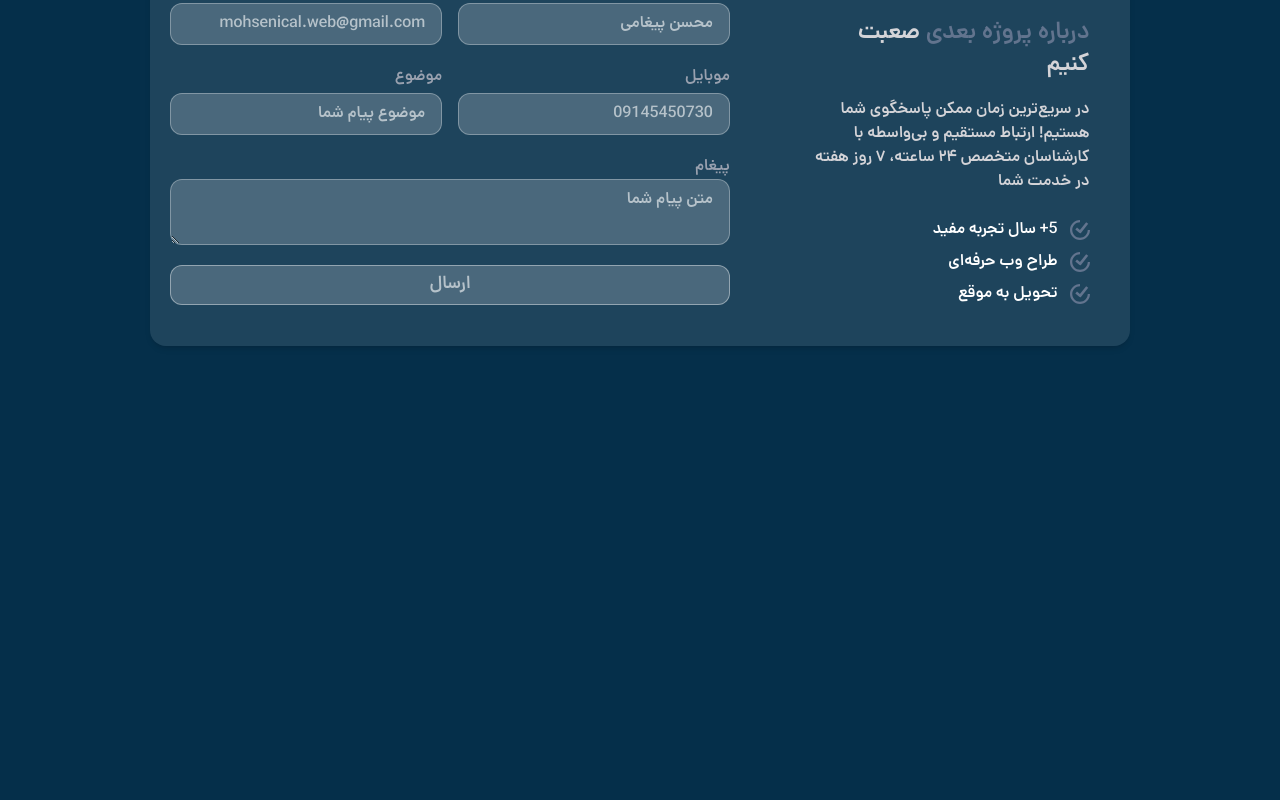
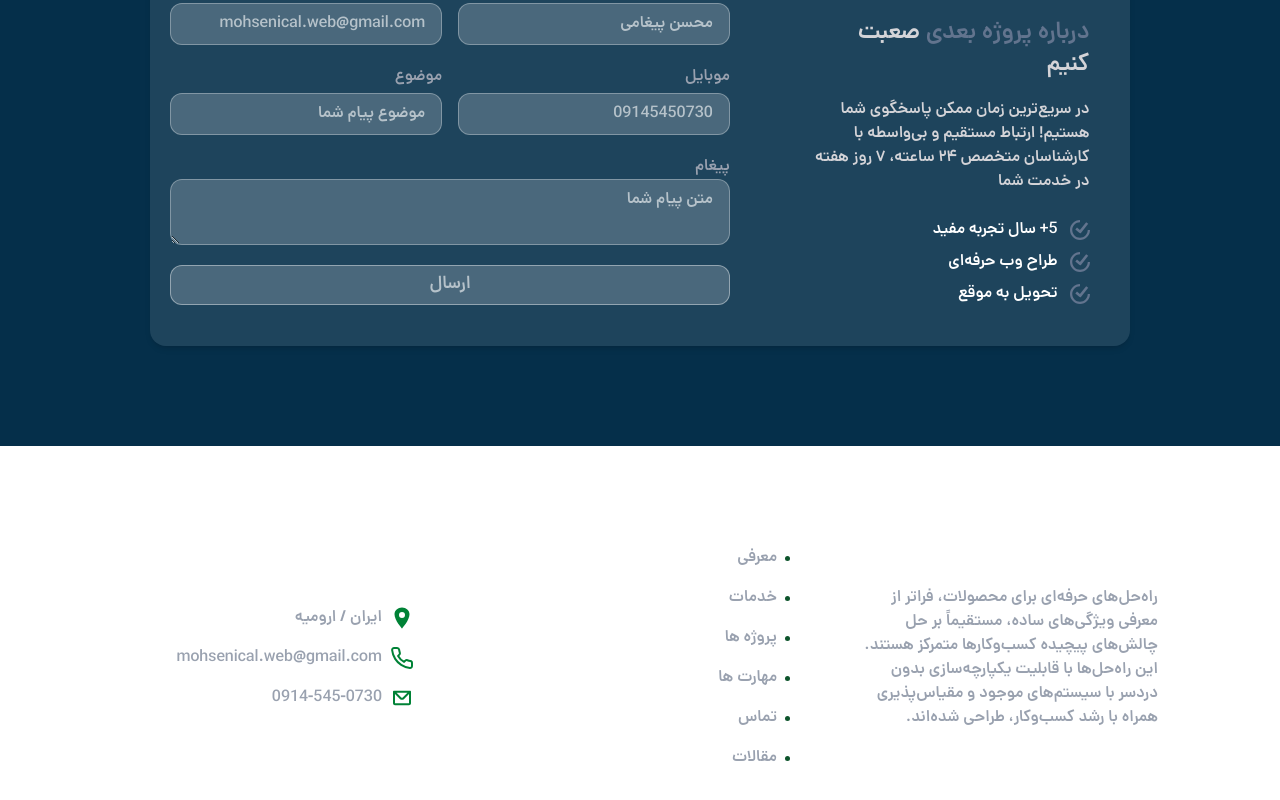
Before and after one commit to mohsenical/my-website, a React (Vite) app: page / in a window 1280 px wide. Shown: the part 2126-2926 px from the top of the page. Before the commit the page ends 2532 px from the top, so only its background shows below. Built offline with nearby package versions, Linux system fonts and the light colour scheme.

Commit message:
finish Fotter section

```diff
--- /dev/null
+++ b/src/components/modules/Footer/Footer.jsx
@@ -0,0 +1,88 @@
+import React from 'react'
+
+import { IoLocationSharp } from "react-icons/io5";
+import { FiPhone } from "react-icons/fi";
+import { CgMail } from "react-icons/cg";
+
+
+function Footer() {
+    return (
+        <div className='flex flex-col md:flex-row items-center justify-center w-full mt-10 py-10 px-5 bg-white dark:bg-black text-white'>
+
+            <div className="flex flex-col gap-y-4 py-4 px-5 w-[90%] mb-5 md:w-[30%] h-full">
+                <div className="">
+                    <h1 className='text-xl'>محسن پیغامی</h1>
+                </div>
+
+                <p className='w-full md:w-[90%] text-gray-400 mr-5'>
+                    راه‌حل‌های حرفه‌ای برای محصولات، فراتر از معرفی ویژگی‌های ساده، مستقیماً بر حل چالش‌های پیچیده کسب‌وکارها متمرکز هستند. این راه‌حل‌ها با قابلیت یکپارچه‌سازی بدون دردسر با سیستم‌های موجود و مقیاس‌پذیری همراه با رشد کسب‌وکار، طراحی شده‌اند.
+                </p>
+            </div>
+
+            <div className="flex flex-col gap-y-4 py-4 px-5 w-[90%] mb-5 md:w-[30%] h-full">
+                <h2 className='text-xl'>لینک های سریع</h2>
+
+                <ul className=' flex flex-col gap-y-4 *:text-gray-400 mr-4'>
+                    <li className=''>
+                        <div className="flex justify-start items-center gap-x-2">
+                            <div className='w-[5px] h-[5px] bg-green-900 rounded-full'></div>
+                            <a>معرفی</a>
+                        </div>
+                    </li>
+                    <li className=''>
+                        <div className="flex justify-start items-center gap-x-2">
+                            <div className='w-[5px] h-[5px] bg-green-900 rounded-full'></div>
+                            <a>خدمات</a>
+                        </div>
+                    </li>
+                    <li className=''>
+                        <div className="flex justify-start items-center gap-x-2">
+                            <div className='w-[5px] h-[5px] bg-green-900 rounded-full'></div>
+                            <a>پروژه ها</a>
+                        </div>
+                    </li>
+                    <li className=''>
+                        <div className="flex justify-start items-center gap-x-2">
+                            <div className='w-[5px] h-[5px] bg-green-900 rounded-full'></div>
+                            <a>مهارت ها</a>
+                        </div>
+                    </li>
+                    <li className=''>
+                        <div className="flex justify-start items-center gap-x-2">
+                            <div className='w-[5px] h-[5px] bg-green-900 rounded-full'></div>
+                            <a>تماس</a>
+                        </div>
+                    </li>
+                    <li className=''>
+                        <div className="flex justify-start items-center gap-x-2">
+                            <div className='w-[5px] h-[5px] bg-green-900 rounded-full'></div>
+                            <a>مقالات</a>
+                        </div>
+                    </li>
+                </ul>
+            </div>
+
+            <div className="flex flex-col gap-y-4 py-4 px-5 w-[90%] mb-5 md:w-[30%] h-full">
+                <h2 className='text-xl'>دسترسی ها</h2>
+
+                <div className="flex gap-x-2 items-center justify-start mr-5">
+                    <IoLocationSharp className='text-2xl text-green-700' />
+                    <sapn className="text-md text-gray-400">ایران / ارومیه</sapn>
+                </div>
+
+                <div className="flex gap-x-2 items-center justify-start mr-5">
+                    <FiPhone className='text-2xl text-green-700' />
+                    <sapn className="text-md text-gray-400">mohsenical.web@gmail.com</sapn>
+                </div>
+
+                <div className="flex gap-x-2 items-center justify-start mr-5">
+                    <CgMail className='text-2xl text-green-700' />
+                    <sapn className="text-md text-gray-400">0914-545-0730</sapn>
+                </div>
+            </div>
+
+        </div>
+    )
+}
+
+export default Footer
--- a/src/pages/Home.jsx
+++ b/src/pages/Home.jsx
@@ -1,3 +1,4 @@
+import Footer from "../components/modules/Footer/Footer";
 import HeaderSctionBody from "../components/modules/HeaderSctionBody/HeaderSctionBody";
 import ScrollTopBtn from "../components/modules/ScrollTopBtn/ScrollTopBtn";
 import SocialMedia from "../components/modules/SocialMedia/SocialMedia";
@@ -33,6 +34,8 @@ function Home() {
                 </div>
             </div>
 
+            <Footer />
+
             <ScrollTopBtn />
         </>
     )
```
